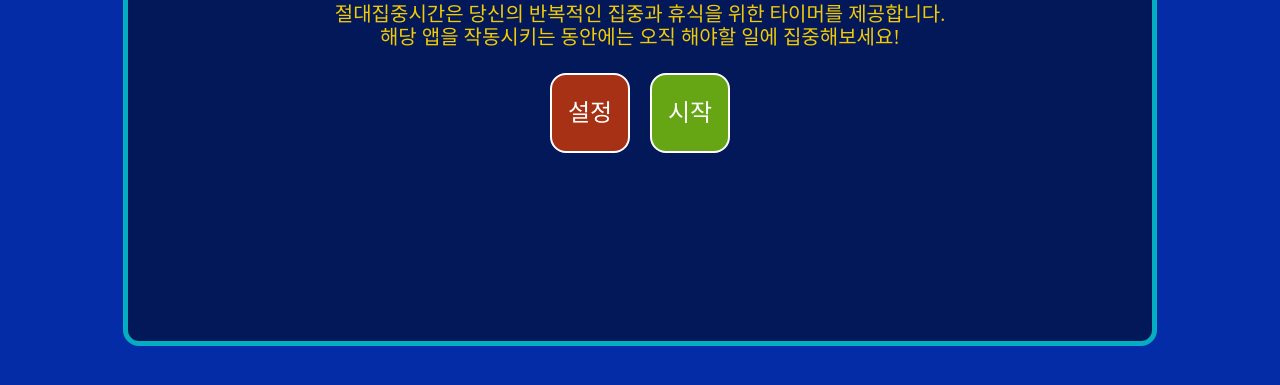
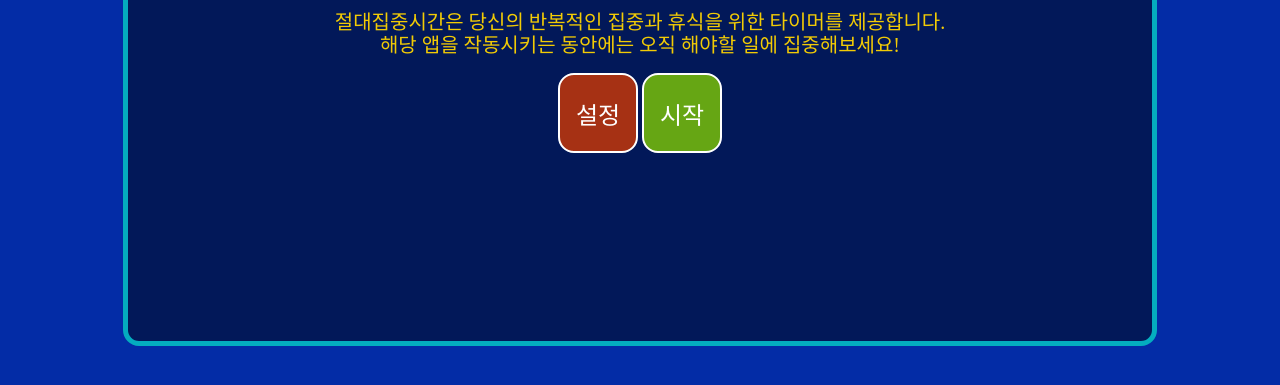
Before and after one commit to Shubidumdu/hyper-focus-time, a website: page src/index.html in a window 1280 px wide. Shown: the part 379-764 px from the top of the page. Drawn offline with nearby package versions, Linux system fonts and the light colour scheme; a web font is replaced by a local one.

Commit message:
Make CustomButton component

```diff
--- /dev/null
+++ b/src/components/CustomButton.js
@@ -0,0 +1,66 @@
+(function () {
+  const template = document.createElement('template');
+  template.innerHTML = `
+    <style>
+      button {
+        width: 5rem;
+        height: 5rem;
+        border-radius: 1rem;
+        cursor: pointer;
+        color: #fff;
+        border: 2px solid #fff;
+        font-size: 1.5rem;
+        font-family: Neo;
+        transition: 0.3s;
+      }
+
+      button:hover {
+        filter: brightness(1.1);
+      }
+
+      button:active {
+        filter: brightness(0.8);
+      }
+
+      :host([color='red']) button {
+        background: #a63114;
+      }
+
+      :host([color='green']) button {
+        background: #66a614;
+      }
+    </style>
+    <button>
+      <slot></slot>
+    </button>
+  `;
+
+  class CustomButton extends HTMLElement {
+    static get observedAttributes() {
+      return ['color'];
+    }
+
+    constructor() {
+      super();
+      this.attachShadow({ mode: 'open'});
+      this.shadowRoot.append(template.content.cloneNode(true));
+    }
+
+    connectedCallback() {
+      if (!this.hasAttribute('role'))
+        this.setAttribute('role', 'button');
+      if (!this.hasAttribute('tabindex'))
+        this.setAttribute('tabindex', 0);
+    }
+
+    set color(value) {
+      this.setAttribute('color', value);
+    }
+
+    get color() {
+      return this.getAttribute('color');
+    }
+  }
+
+  customElements.define('custom-button', CustomButton);
+})();
--- a/src/index.html
+++ b/src/index.html
@@ -22,8 +22,10 @@
         </span>
       </div>
       <div class="tail">
-        <button class="option-button">설정</button>
-        <button class="start-button">시작</button>
+        <!-- <button class="option-button">설정</button>
+        <button class="start-button">시작</button> -->
+        <custom-button color="red">설정</custom-button>
+        <custom-button color="green">시작</custom-button>
       </div>
       <div class="modal-wrapper">
         <div class="modal">
@@ -41,6 +43,8 @@
           <div class="close-wrapper">
             <button class="cancel-button">취소</button>
             <button class="accept-button">확인</button>
+            <!-- <custom-button color="red">취소</custom-button>
+            <custom-button color="green">확인</custom-button> -->
           </div>
         </div>
       </div>
@@ -56,14 +60,13 @@
       </div>
     </div>
     <div class="on-end">
-      <div class="head">
-        수고했어요!
-      </div>
+      <div class="head">수고했어요!</div>
       <div class="body"><span id="total-focus"></span> 동안 집중했습니다!</div>
       <div class="tail">
         <button id="reset-button">다시</button>
       </div>
     </div>
     <script type="text/javascript" src="index.js"></script>
+    <script type="text/javascript" src="components/CustomButton.js"></script>
   </body>
 </html>
```
Also changed, not shown: src/components/App.js (added, +18 -0 lines), 2 other files.
